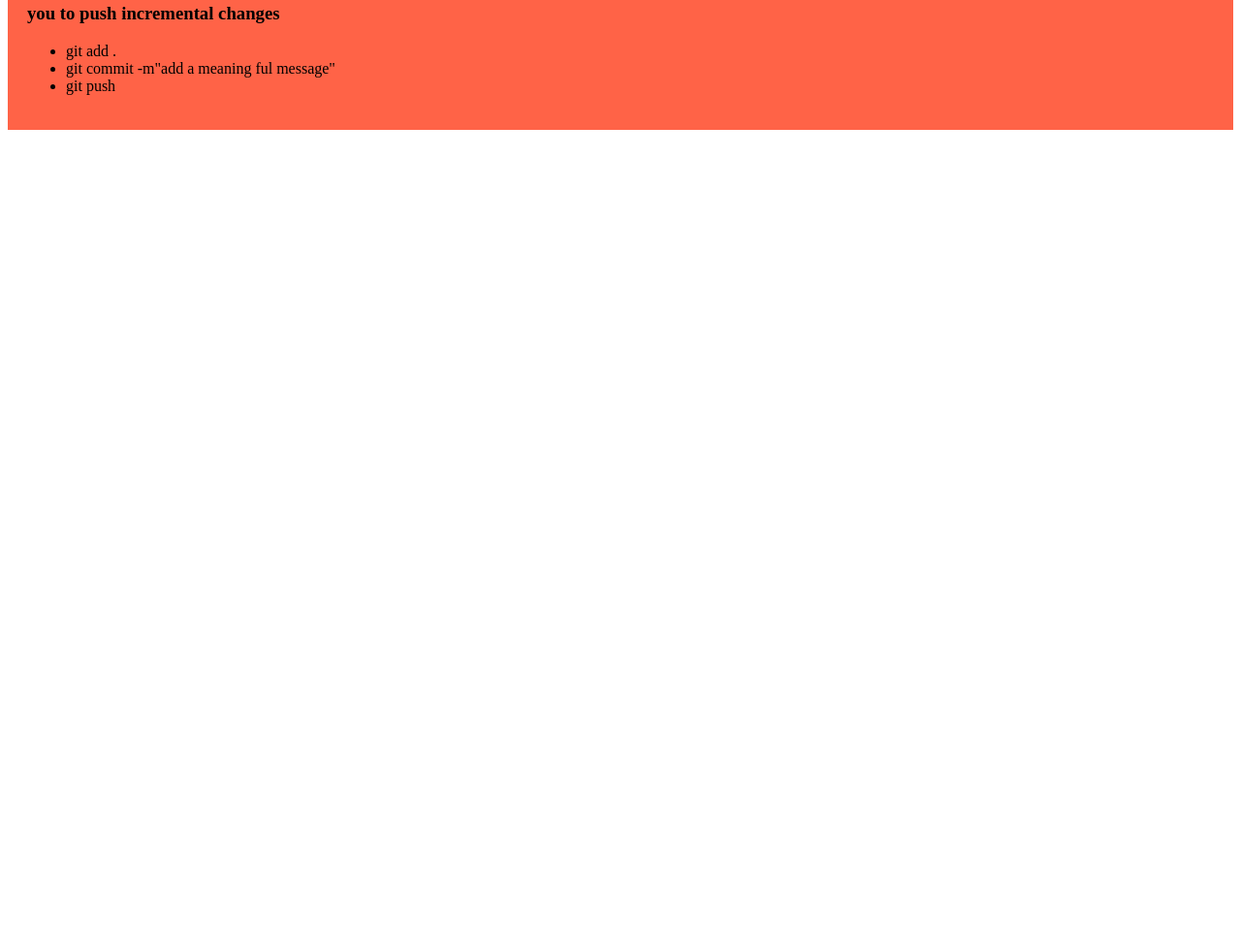
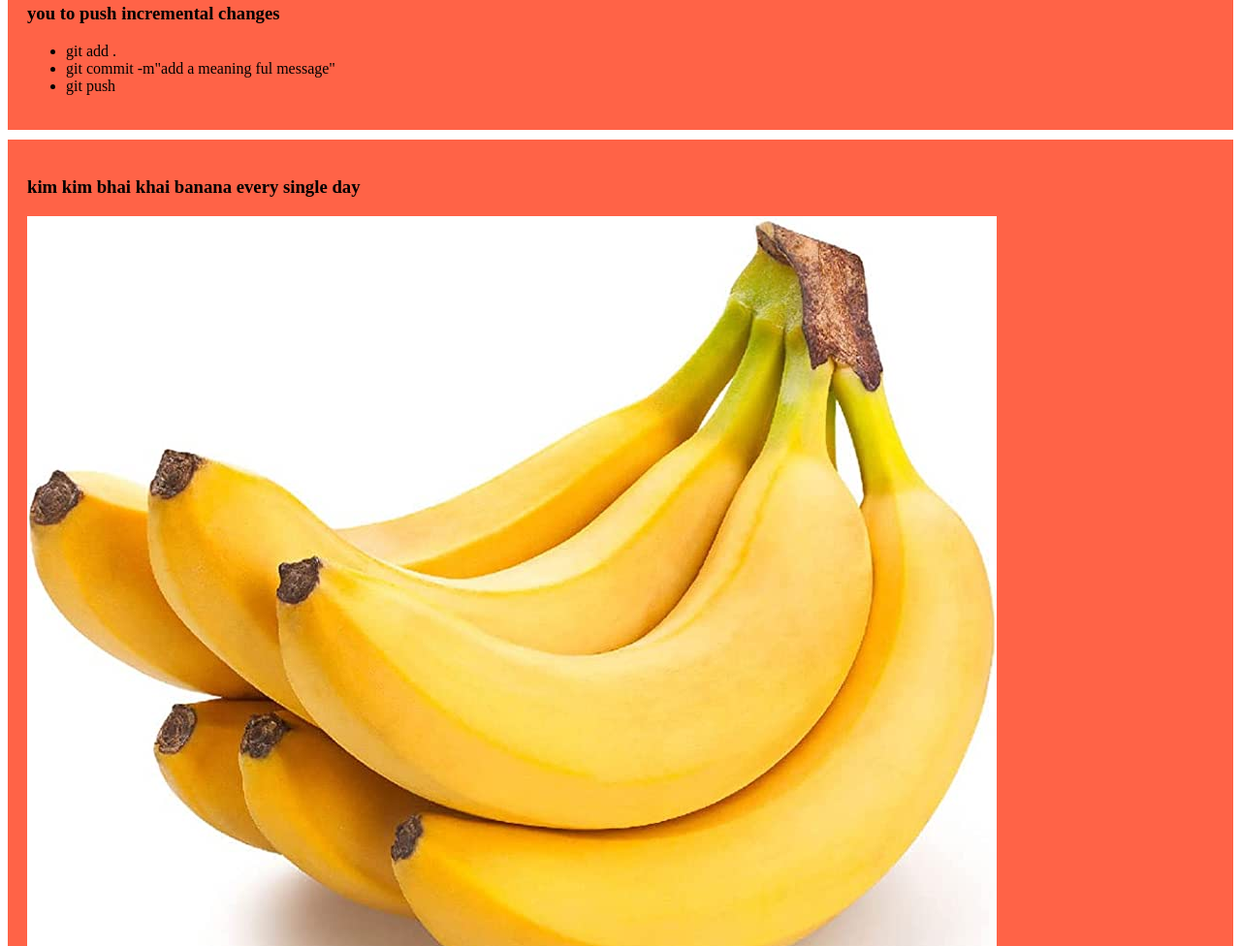
Before and after one commit to Romel180149/my-simple-website, a plain HTML site: page index.html in a window 1280 px wide. Shown: the part 528-1504 px from the top of the page at 97% size. Before the commit the page ends 800 px from the top, so only its background shows below. Drawn offline with Linux system fonts and the light colour scheme.

Commit message:
added kim with banana

```diff
--- a/index.html
+++ b/index.html
@@ -27,5 +27,11 @@
         <li>git push</li>
     </ul>
   </div>
+  <div>
+    <h3>
+        kim kim bhai khai banana every single  day
+    </h3>
+<img src="51ebZJ+DR4L._AC_UF1000,1000_QL80_.jpg" alt="coming soon">
+</div>
 </body>
 </html>
```
Also changed, not shown: 51ebZJ+DR4L._AC_UF1000,1000_QL80_.jpg (added).
